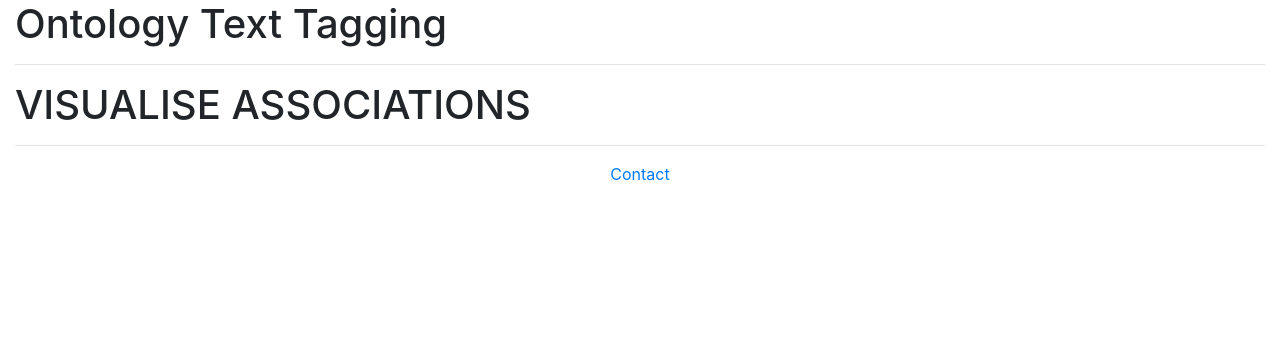
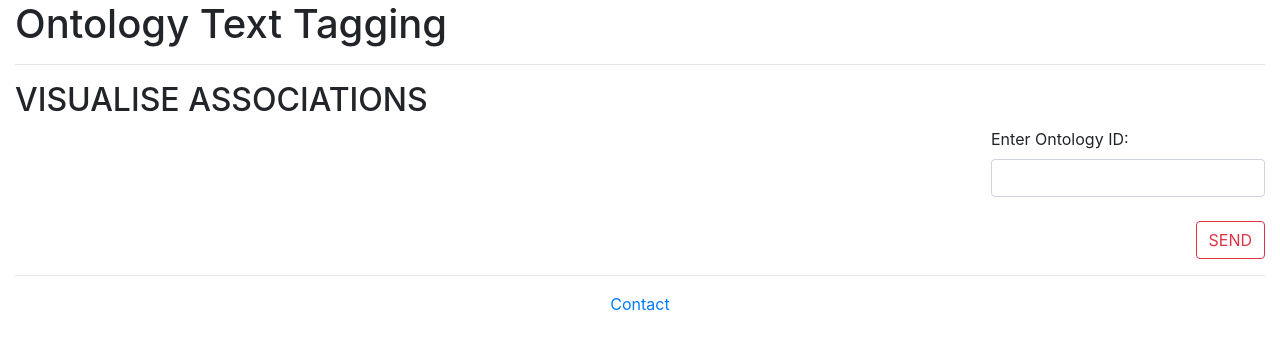
Before and after one commit to ontology-tools/onto-text-tag, a Flask app: page /associations in a window 1280 px wide. Shown: the top 350 px of the page. Run offline with Flask 2, Linux system fonts and the light colour scheme; parts of the project's set-up code (start-up, migrations or seed data) failed here and were passed over; some libraries are stand-ins or nearby versions.

Commit message:
basic ontology_id input box form inputs
Signed-off-by: Tom <tomjuggler@gmail.com>

```diff
--- a/templates/associations.html
+++ b/templates/associations.html
@@ -6,7 +6,19 @@
 
 {% block body %}
 {{ super() }}
-<h1>VISUALISE ASSOCIATIONS</h1>
+<h2>VISUALISE ASSOCIATIONS</h2>
+<div class="row mb-3">
+    <div class="col-md-12">
+        <div class="float-right">
+            <form action="ontology" method="post" class="green-border-focus">
+                <label for="ontology_id">Enter Ontology ID: </label>
+                <input type="text" id="ontology_id" name="ontology_id" class="form-control">
+                <br>
+                <input type="submit" value="SEND" class="btn btn-outline-danger float-right">
+            </form>
+        </div>
+    </div>
+</div>
 {% endblock %}
 
 {% block footer %}
```
